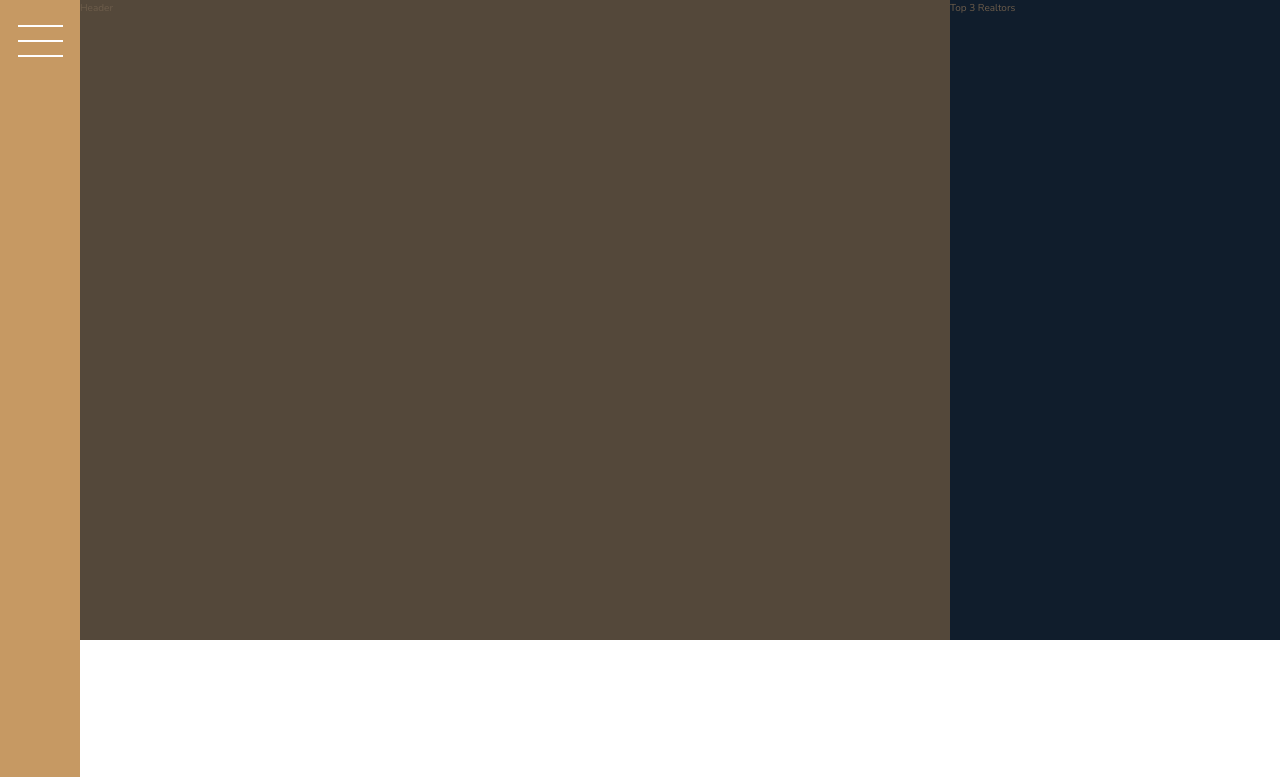
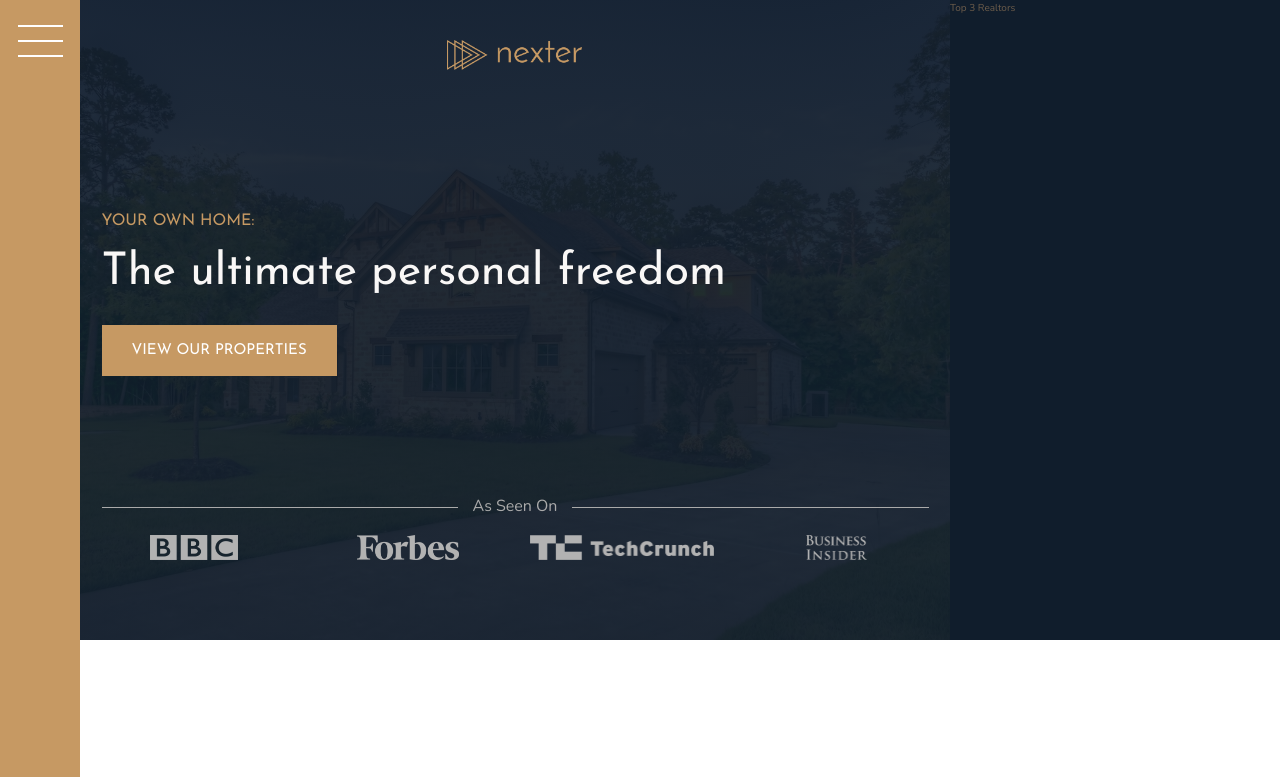
Before and after one commit to AndreasDeveloper/Nexter-Website, a website: page index.html in a window 1280 px wide. Shown: the top 777 px of the page. Drawn offline with nearby package versions, Linux system fonts and the light colour scheme.

Commit message:
Finished building the header. | Update #8 |

```diff
--- a/index.html
+++ b/index.html
@@ -22,13 +22,25 @@
 
         <!-- HEADER STARTS -->
         <header class="header">
-            Header
+            <img src="resources/images/logo.png" alt="Nexter Logo" class="header__logo">
+            <h3 class="heading-3">Your own home:</h3>
+            <h1 class="heading-1">The ultimate personal freedom</h1>
+            <button class="btn header__button">View our properties</button>
+            <div class="header__seenon-text">As Seen On</div>
+            <div class="header__seenon-logos">
+                <img src="resources/images/logo-bbc.png" alt="BBC Logo">
+                <img src="resources/images/logo-forbes.png" alt="Forbes Logo">
+                <img src="resources/images/logo-techcrunch.png" alt="TechCrunch Logo">
+                <img src="resources/images/logo-bi.png" alt="Business Insider Logo">
+            </div>
         </header>
         <!-- HEADER ENDS -->
 
+        <!-- REALTORS RIGHT SIDE STARTS -->
         <div class="realtors">
             Top 3 Realtors
         </div>
+        <!-- REALTORS RIGHT SIDE ENDS -->
 
         <!-- SECTION FEATURES STARTS -->
         <section class="section-features">
--- a/resources/sass/base/_typography.scss
+++ b/resources/sass/base/_typography.scss
@@ -14,6 +14,9 @@
 
 .heading-1 {
     @extend %heading;
+    font-size: 4.5rem;
+    color: $color-grey-light-1;
+    line-height: 1;
 }
 
 /* ------------------------------------------- */
--- a/resources/sass/layout/_header.scss
+++ b/resources/sass/layout/_header.scss
@@ -4,6 +4,58 @@
 
 .header {
     background-color: $color-grey-dark-1;
+    grid-column: full-start / col-end 6;
+    background-image: linear-gradient(rgba($color-secondary, .93), rgba($color-secondary, .93)), url(../images/hero.jpeg);
+    background-size: cover;
+    background-position: center;
+    padding: 8rem;
+    padding-top: 4rem;
 
-    grid-column: full-start / col-end 6;
+    // GRID SETUP \\
+    display: grid;
+    grid-template-rows: 1fr min-content 6rem 1fr;
+    grid-template-columns: max-content;
+    grid-row-gap: 1.5rem;
+    justify-content: center;
+
+    &__logo {
+        height: 3rem;
+        justify-self: center;
+    }
+
+    &__button {
+        align-self: start;
+        justify-self: start;
+    }
+
+    &__seenon-text {
+        font-size: 1.6rem;
+        color: $color-grey-light-2;
+
+        display: grid;
+        grid-template-columns: 1fr max-content 1fr;
+        grid-column-gap: 1.5rem;
+        align-items: center;
+
+        &::before,
+        &::after {
+            content: "";
+            height: .1rem;
+            display: block;
+            background-color: currentColor;     // COLOR GREY LIGHT 2
+        }
+    }
+
+    &__seenon-logos {
+
+        display: grid;
+        grid-template-columns: repeat(4, 1fr);
+        grid-column-gap: 3rem;
+        justify-items: center;
+
+        img {
+            height: 2.5rem;
+            filter: brightness(70%);
+        }
+    }
 }
```
Also changed, not shown: resources/css3/style.css.
